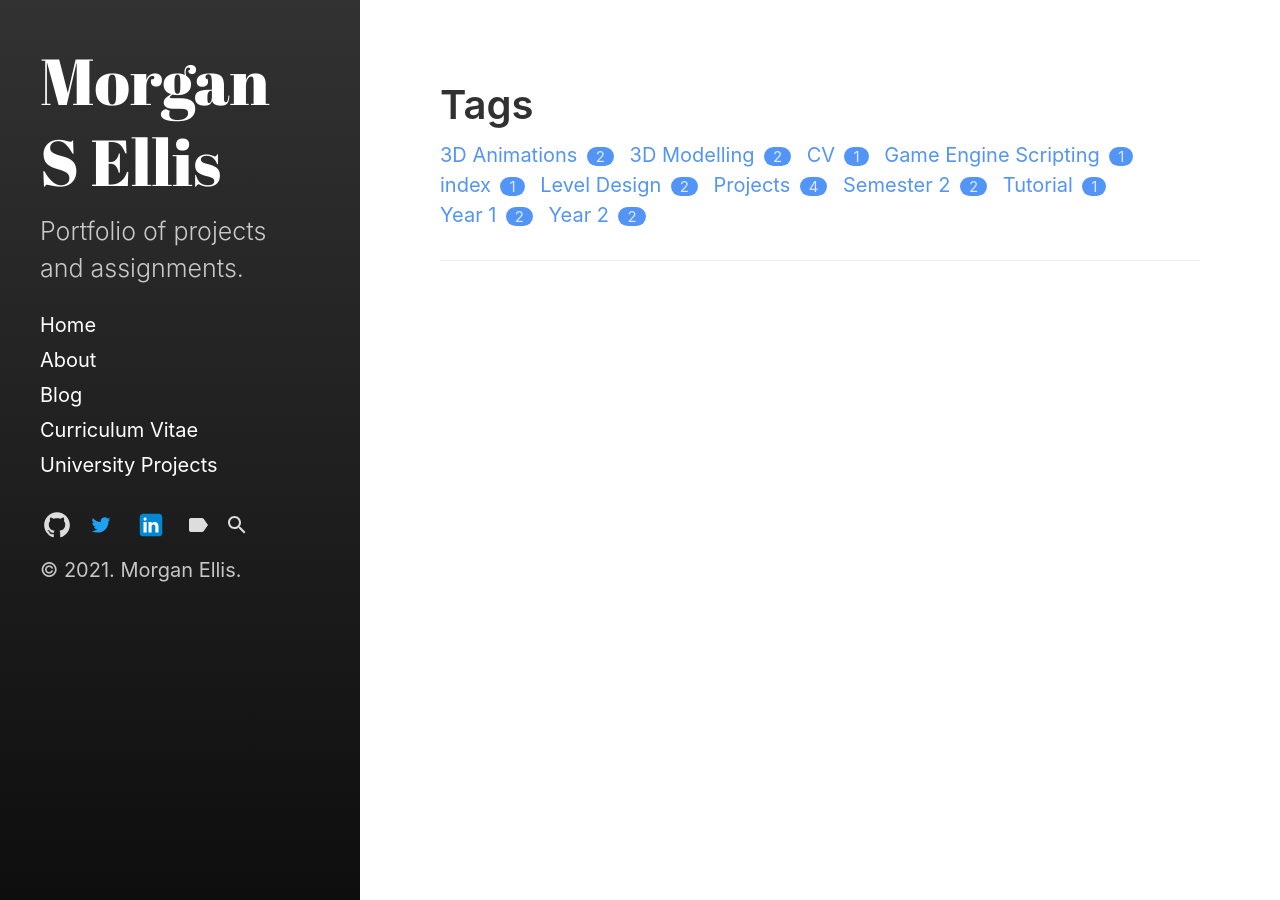
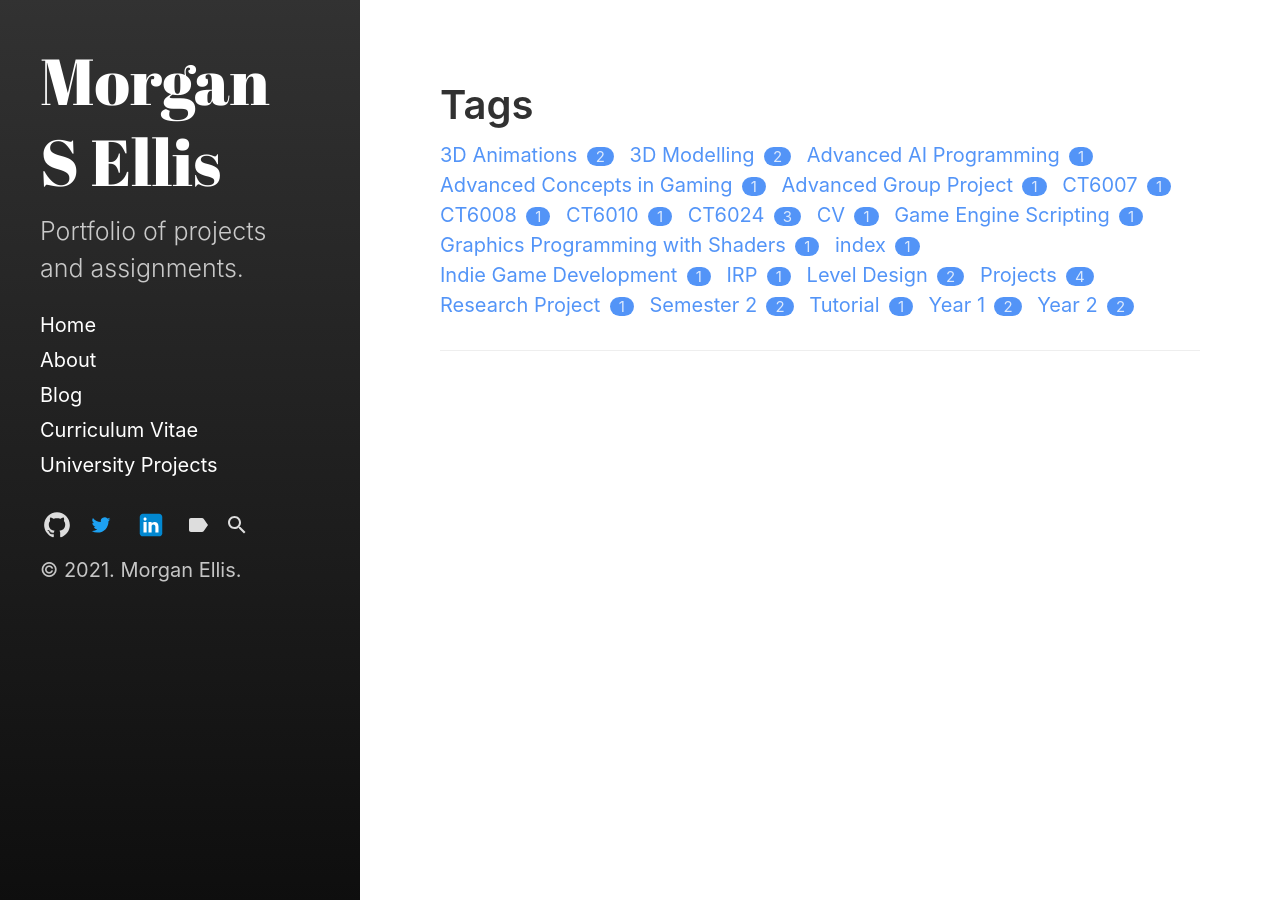
Before and after one commit to morgansellis/MorganSEllis.github.io, a Jekyll site: the page built from tags.html, in a window 1280 px wide. Built offline with Jekyll 4.4.1, drawn with Linux system fonts in a browser that asks for light colours.

Commit message:
adding projects

```diff
--- /dev/null
+++ b/_posts/2021-05-30-AdvancedAI.md
@@ -0,0 +1,10 @@
+---
+layout: post
+title: "CT6024 - Advanced AI Programming"
+categories:
+  - Projects
+  - index
+tags:
+  - Advanced AI Programming
+  - CT6024
+---
--- /dev/null
+++ b/_posts/2021-05-30-AdvancedConcepts.md
@@ -0,0 +1,10 @@
+---
+layout: post
+title: "CT6010 - Advanced Concepts in Gaming"
+categories:
+  - Projects
+  - index
+tags:
+  - Advanced Concepts in Gaming
+  - CT6010
+---
--- /dev/null
+++ b/_posts/2021-05-30-AdvancedGroupProject.md
@@ -0,0 +1,10 @@
+---
+layout: post
+title: "CT6008 - Advanced Group Project"
+categories:
+  - Projects
+  - index
+tags:
+  - Advanced Group Project
+  - CT6008
+---
--- /dev/null
+++ b/_posts/2021-05-30-GraphicsProgramming.md
@@ -0,0 +1,10 @@
+---
+layout: post
+title: "CT6025 - Graphics Programming with Shaders"
+categories:
+  - Projects
+  - index
+tags:
+  - Graphics Programming with Shaders
+  - CT6024
+---
--- /dev/null
+++ b/_posts/2021-05-30-IRP.md
@@ -0,0 +1,11 @@
+---
+layout: post
+title: "CT6007 - Individual Research Project"
+categories:
+  - Projects
+  - index
+tags:
+  - IRP
+  - Research Project
+  - CT6007
+---
--- /dev/null
+++ b/_posts/2021-05-30-IndieGame.md
@@ -0,0 +1,10 @@
+---
+layout: post
+title: "CT6018 - Indie Game Development"
+categories:
+  - Projects
+  - index
+tags:
+  - Indie Game Development
+  - CT6024
+---
--- a/about.md
+++ b/about.md
@@ -6,5 +6,10 @@ sidebar_link: true
 
 Hello, my name is Morgan Ellis and I am currently studying Computer Games Programming at the University of Gloucestershire.
 
-I am currently in my second year of the course and I have decided to learn more of the design side of the industry so I have taken modules that involve 3D animations for games and level design. However, this does not mean I am not continuing
-to program. This year I have been diving deeper in game engine scripting in unity, learned how to build a GBA game and I am currently in the process of learning how to use external libraries to create a boid system within c++.
+I am currently in my third year and have been studying 6 modules this year which are all based around programming, the six modules are as follow:
+        * CT6007 - Individual Research Project <a href="http://www.glos.ac.uk">University of Gloucestershire</a>.
+        * CT6008 - Advanced Group Project
+        * CT6010 - Advanced Concepts in Programming
+        * CT6018 - Indie Game Development
+        * CT6024 - Advanced AI Programming
+        * CT6025 - Graphics Programming with Shaders
```
